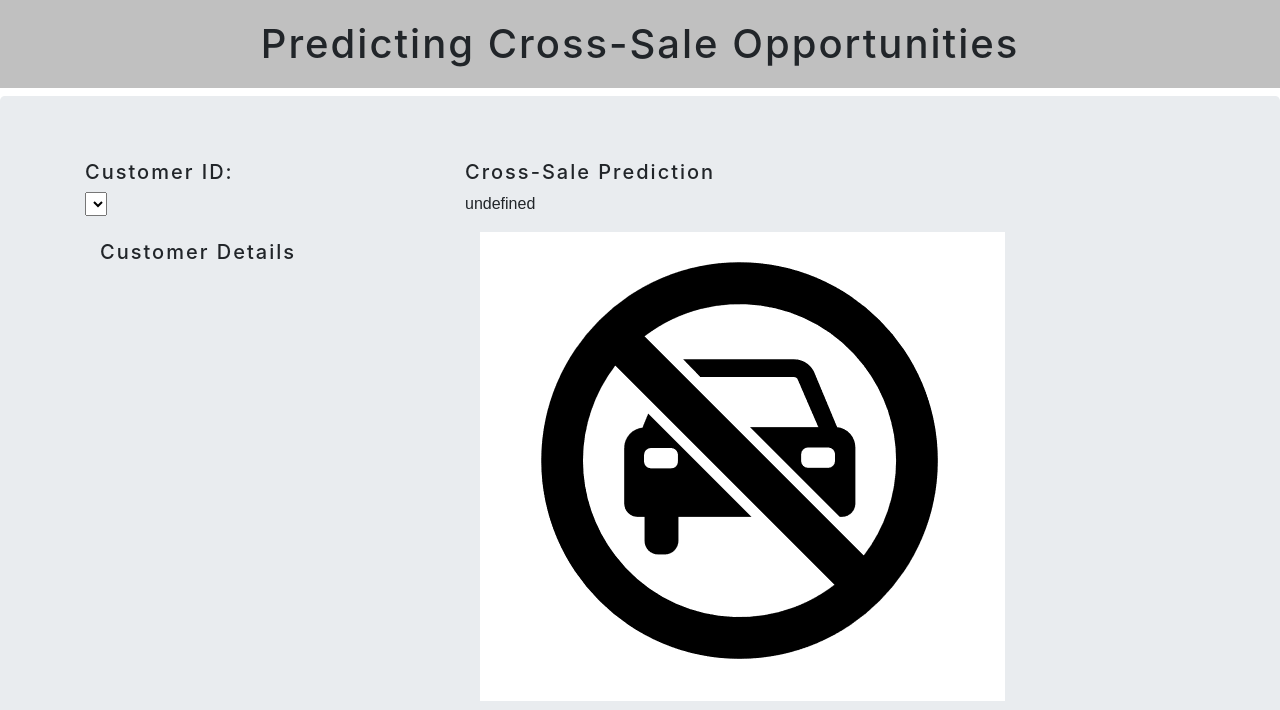
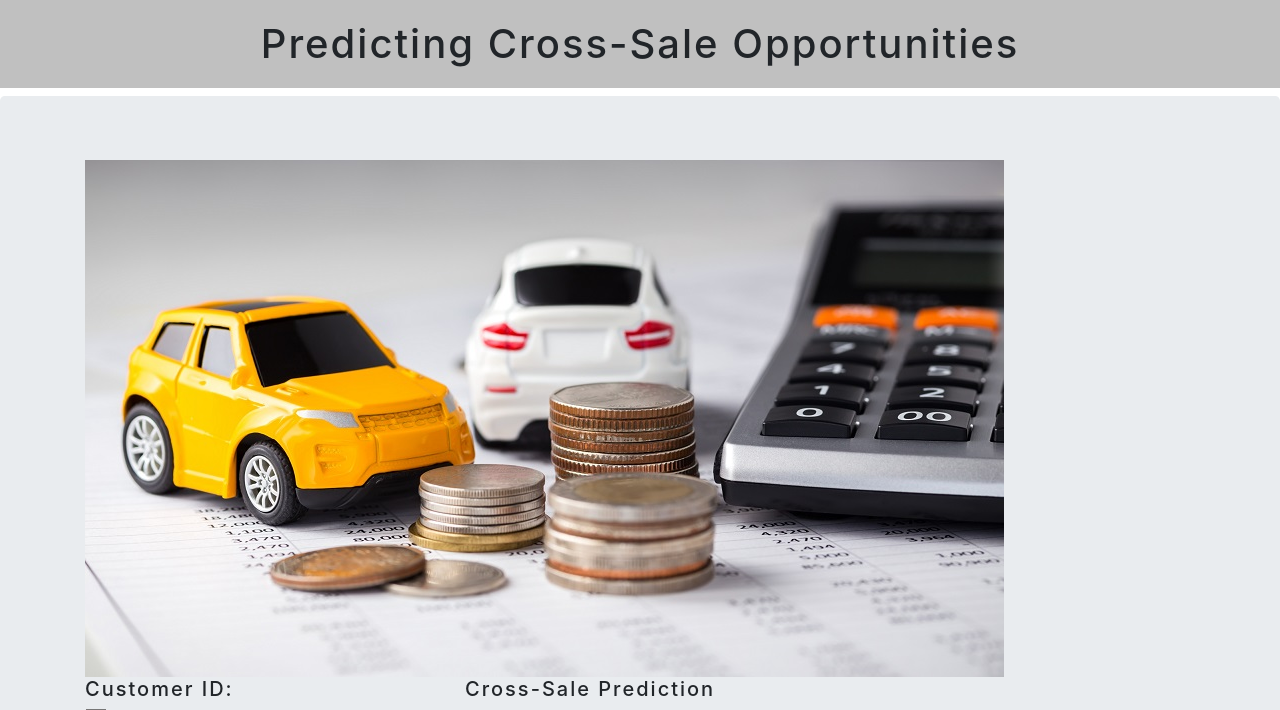
Before and after one commit to szerpa17/cross-sell-predictions, a Flask app: page / in a window 1280 px wide. Shown: the top 710 px of the page. Run offline with Flask 2, Linux system fonts and the light colour scheme; data that the repository does not hold is empty; some libraries are stand-ins or nearby versions.

Commit message:
added image to project_details.html

```diff
--- a/templates/modules/project_details.html
+++ b/templates/modules/project_details.html
@@ -1,11 +1,6 @@
 {% block project_details %}
 <div id="projectDetails">
-  <!-- <img src="../../images/coins_resized.jpg" alt="Presentation " class="center" > -->
-  <!-- <img src="./../../images/coins_resized.jpg" > -->
-
-  <!-- <img src="images/coins_resized"> -->
-  <!-- <img src="/images/age_annual_premium_scatter.png"> -->
-<!-- <img src="/images/age_stackedbar.png"> -->
+<img src="static/images/coins_resized.jpg" alt="" class="center">
 </div>
 
 
```
